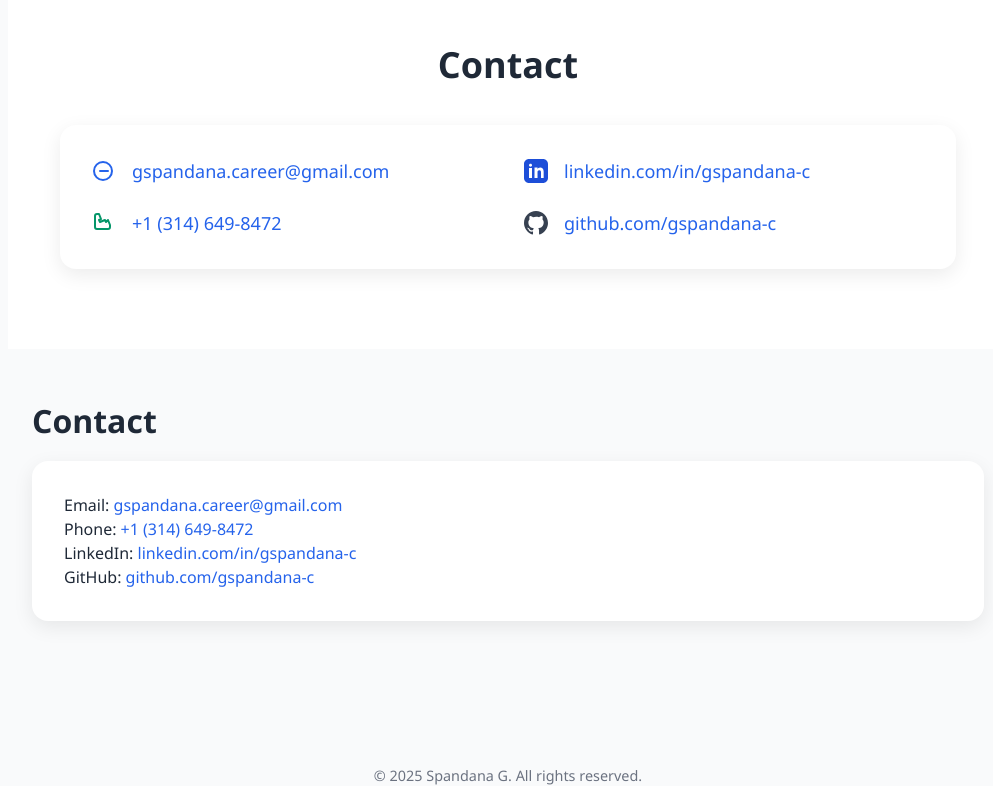
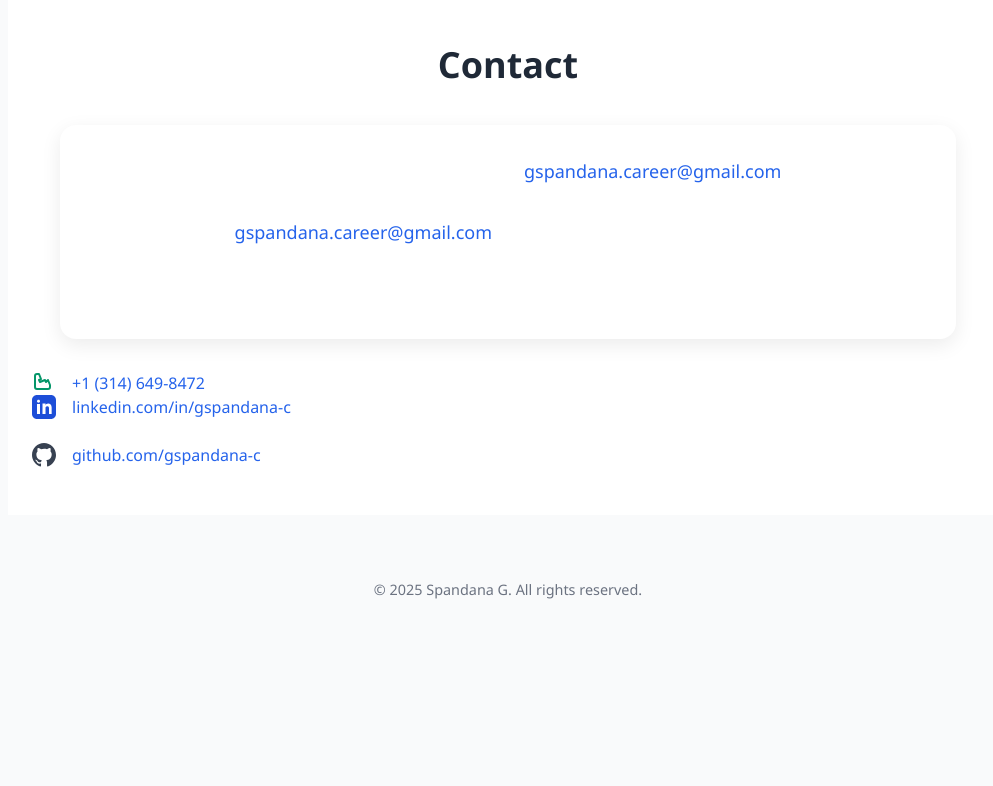
Before and after one commit to GSpandana-c/SpandanaG-Portfolio.io, a plain HTML site: page index.html in a window 1280 px wide. Shown: the part 3240-4026 px from the top of the page, without its empty margins (132-1125 px from the left). After the commit the page ends 3840 px from the top, so only its background shows below. Drawn offline with nearby package versions, Linux system fonts and the light colour scheme.

Commit message:
Update index.html

```diff
--- a/index.html
+++ b/index.html
@@ -194,12 +194,12 @@
   <div class="card max-w-4xl mx-auto grid grid-cols-1 md:grid-cols-2 gap-8 text-lg">
 
     <!-- Left Column -->
-    <div class="space-y-6">
-      <!-- Email -->
-      <div class="flex items-center space-x-4">
-        <svg class="w-6 h-6 text-blue-600" fill="none" stroke="currentColor" stroke-width="2" viewBox="0 0 24 24">
-          <path stroke-linecap="round" stroke-linejoin="round" d="M16 12H8m-6 0a9 9 0 1118 0 9 9 0 01-18 0z" />
-        </svg>
+<div class="flex items-center space-x-2">
+  <!-- Email Icon -->
+  <svg ...>...</svg>
+  <a href="mailto:gspandana.career@gmail.com" class="text-blue-600">gspandana.career@gmail.com</a>
+</div>
+
         <a href="mailto:gspandana.career@gmail.com" class="text-blue-600 hover:underline">
           gspandana.career@gmail.com
         </a>
@@ -245,16 +245,7 @@
 </section>
 
 
-  <!-- Contact Section -->
-  <section id="contact">
-    <h2>Contact</h2>
-    <div class="card">
-      <p>Email: <a href="mailto:gspandana.career@gmail.com" class="text-blue-600">gspandana.career@gmail.com</a></p>
-      <p>Phone: <a href="tel:+13146498472" class="text-blue-600">+1 (314) 649-8472</a></p>
-      <p>LinkedIn: <a href="http://www.linkedin.com/in/g-spandana" target="_blank" class="text-blue-600">linkedin.com/in/gspandana-c</a></p>
-      <p>GitHub: <a href="https://github.com/gspandana-c" target="_blank" class="text-blue-600">github.com/gspandana-c</a></p>
-    </div>
-  </section>
+
 
   <footer>
     <p>&copy; 2025 Spandana G. All rights reserved.</p>
```
